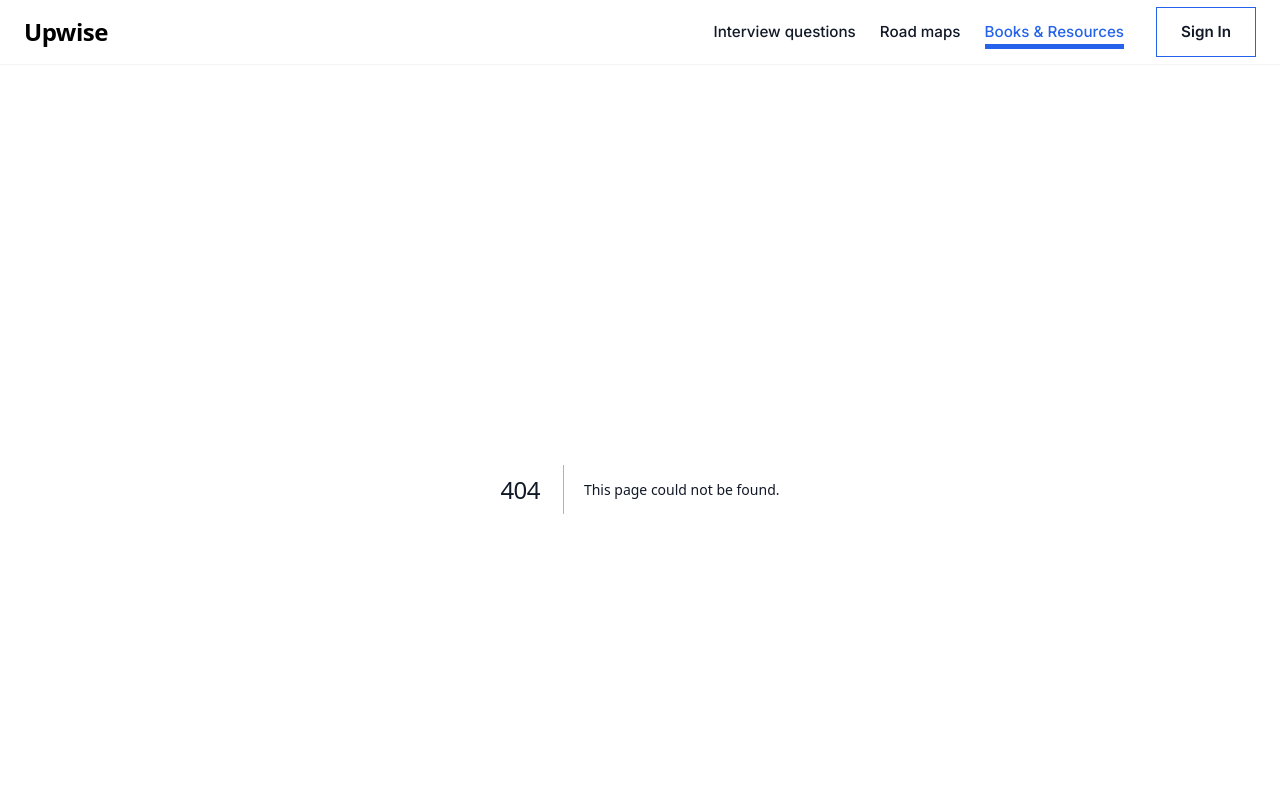
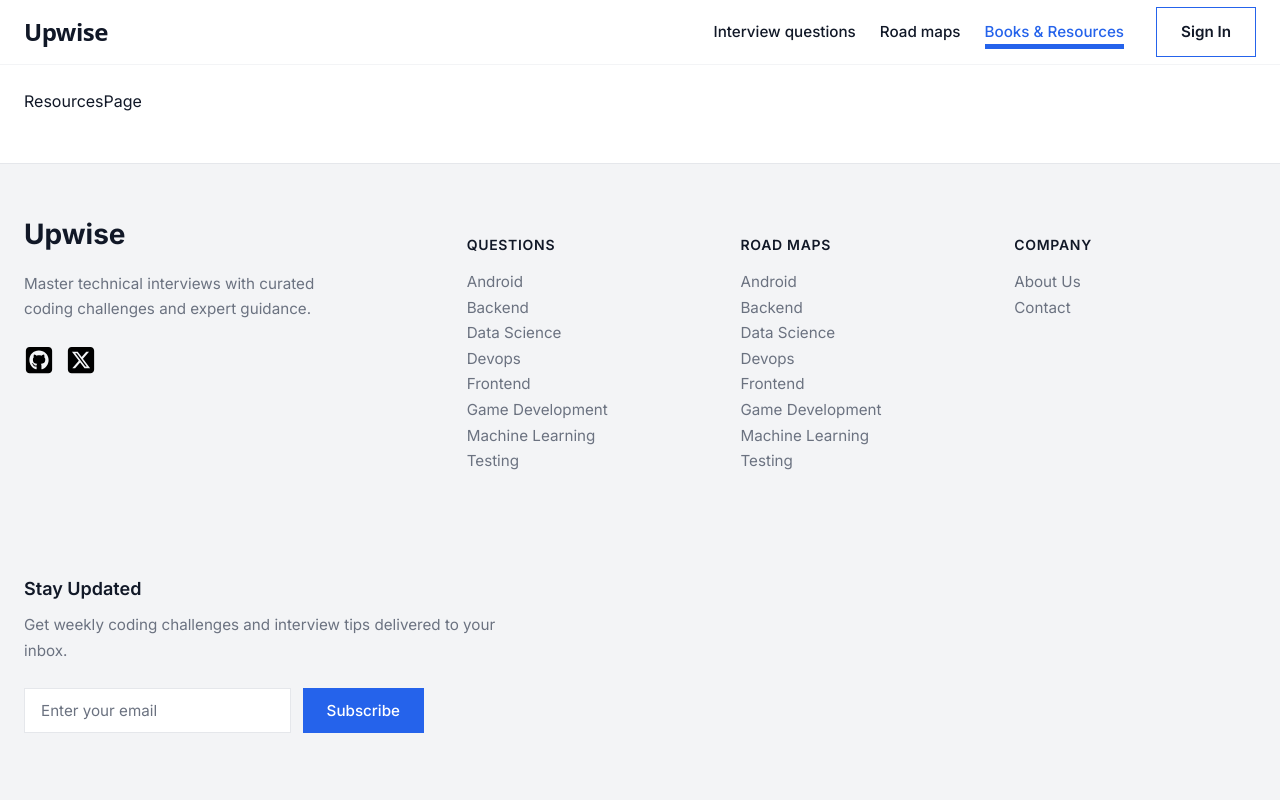
Before and after one commit to fourhtyoz/Upwise, a Next.js app: page /resources in a window 1280 px wide. Before the commit this address had no page. Shown: the top 800 px of the page. Built offline with nearby package versions, Linux system fonts and the light colour scheme.

Commit message:
added a new page

```diff
--- /dev/null
+++ b/app/(pages)/resources/page.tsx
@@ -0,0 +1,7 @@
+import React from 'react';
+
+function ResourcesPage() {
+    return <div>ResourcesPage</div>;
+}
+
+export default ResourcesPage;
```
Also changed, not shown: app/(pages)/profile/page.tsx (deleted, +0 -7 lines).
